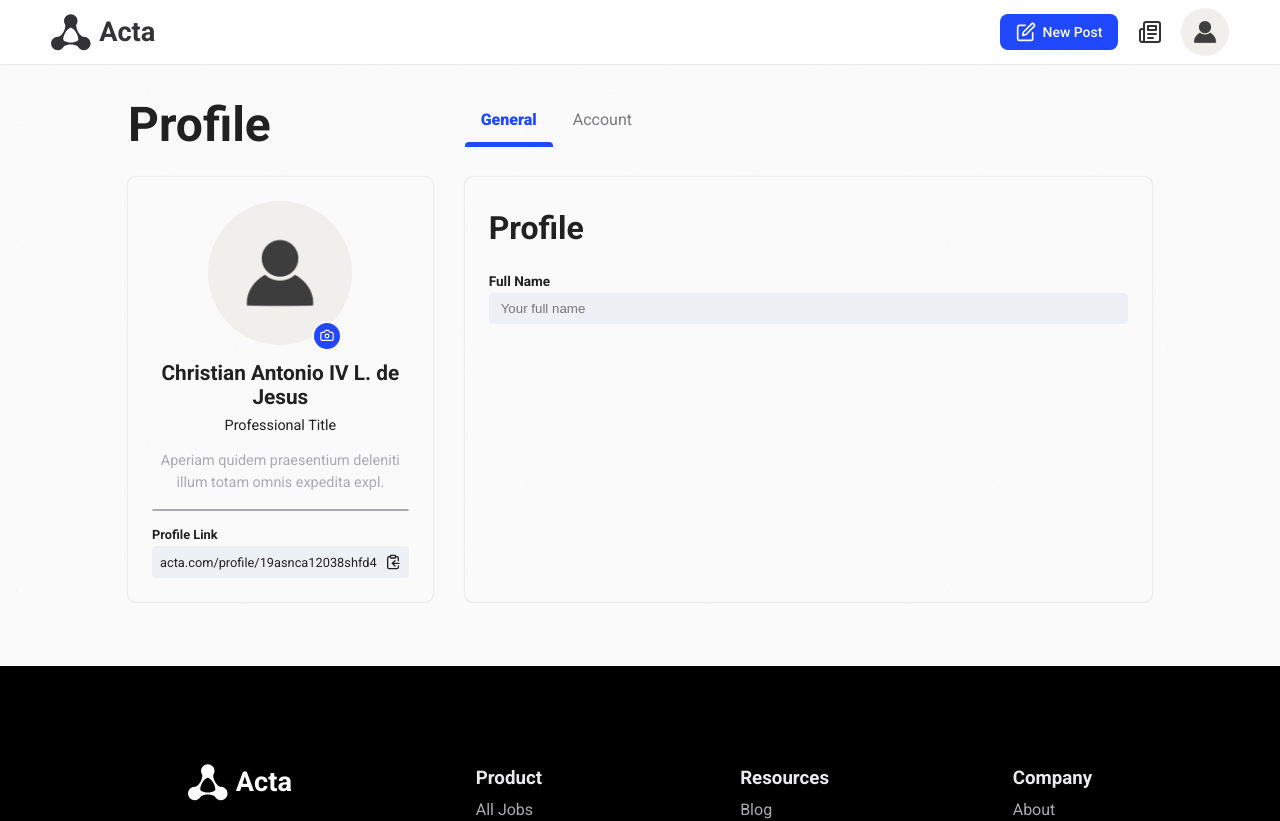
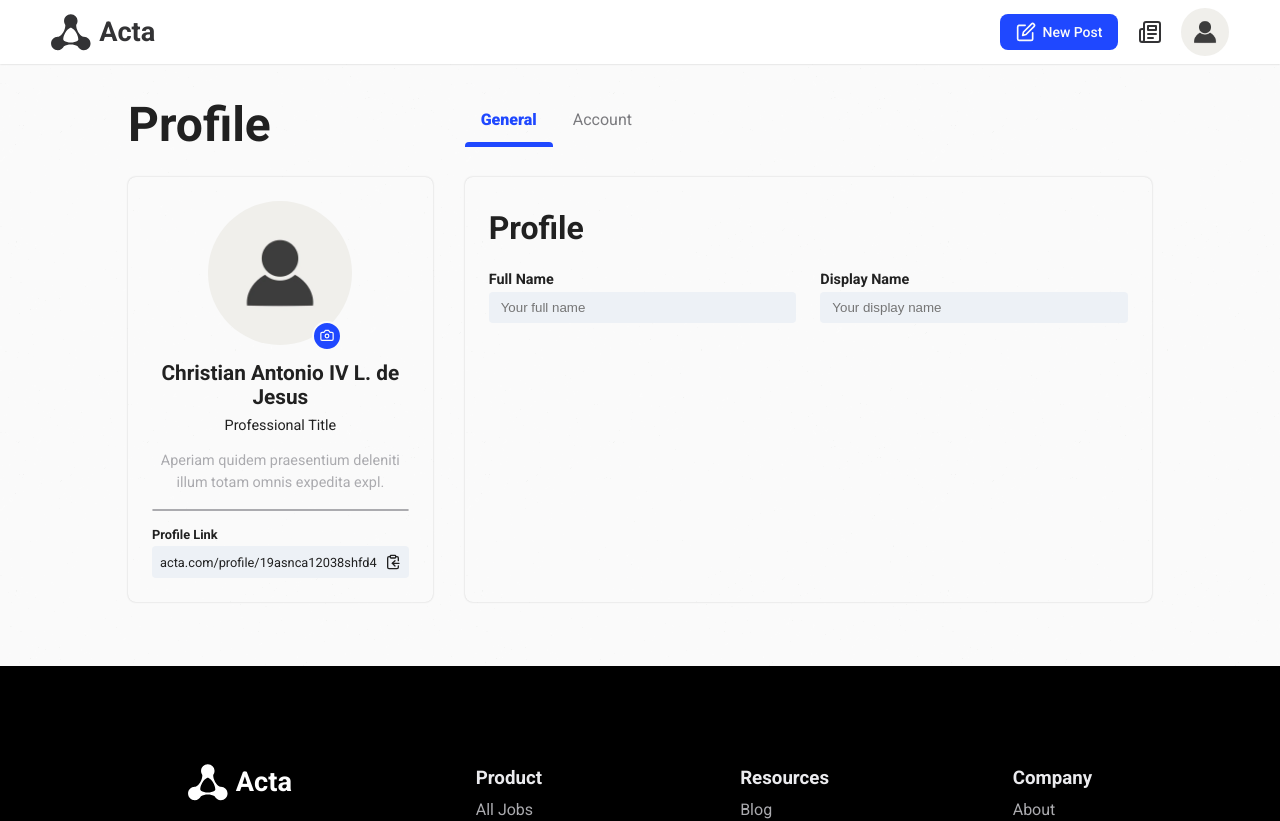
Before and after one commit to Luzefiru/Acta, a React (Create React App) app: page /profile/test in a window 1280 px wide. Shown: the top 821 px of the page. Built offline with nearby package versions, Linux system fonts and the light colour scheme.

Commit message:
feat: add grid to TabGeneral

```diff
--- a/src/components/forms/TextField.css
+++ b/src/components/forms/TextField.css
@@ -5,7 +5,7 @@
 
 .TextField__label {
   font-weight: 600;
-  font-size: 0.85rem;
+  font-size: 0.9rem;
 }
 
 .TextField__input {
--- a/src/components/forms/TextField.jsx
+++ b/src/components/forms/TextField.jsx
@@ -1,9 +1,9 @@
 import './TextField.css';
 
 function TextField(props) {
-  const { label, id, placeholder } = props;
+  const { className, label, id, placeholder } = props;
   return (
-    <div className="TextField">
+    <div className={`TextField ${className}`}>
       <label className="TextField__label" for={id}>
         {label}
       </label>
--- a/src/pages/Profile/ProfileCard.css
+++ b/src/pages/Profile/ProfileCard.css
@@ -39,7 +39,6 @@
   margin-top: 16px;
   margin-bottom: 8px;
   font-size: 1.3rem;
-  color: var(--text);
 }
 
 .ProfileCard__title {
@@ -71,7 +70,6 @@
   width: 100%;
   font-size: 0.8rem;
   font-weight: 600;
-  color: var(--text);
   margin-bottom: 4px;
 }
 
--- a/src/pages/Profile/TabGeneral.css
+++ b/src/pages/Profile/TabGeneral.css
@@ -14,3 +14,34 @@
   all: unset;
   width: 100%;
 }
+
+.TabGeneral__fieldset.profile {
+  display: grid;
+  grid-template-areas:
+    'fullName displayName'
+    'title title'
+    'location location'
+    'bio bio';
+  grid-template-columns: 1fr 1fr;
+  column-gap: 24px;
+}
+
+.TabGeneral__fieldset__fullName {
+  grid-area: fullName;
+}
+
+.TabGeneral__fieldset__displayName {
+  grid-area: displayName;
+}
+
+.TabGeneral__fieldset__title {
+  grid-area: title;
+}
+
+.TabGeneral__fieldset__location {
+  grid-area: location;
+}
+
+.TabGeneral__fieldset__bio {
+  grid-area: bio;
+}
--- a/src/pages/Profile/TabGeneral.jsx
+++ b/src/pages/Profile/TabGeneral.jsx
@@ -5,11 +5,18 @@ function TabGeneral() {
   return (
     <form className="TabGeneral">
       <h2 className="TabGeneral__header">Profile</h2>
-      <fieldset className="TabGeneral__fieldset">
+      <fieldset className="TabGeneral__fieldset profile">
         <TextField
+          className="TabGeneral__fieldset__fullName"
           id="fullName"
           label="Full Name"
           placeholder="Your full name"
+        />
+        <TextField
+          className="TabGeneral__fieldset__displayName"
+          id="dsiplayName"
+          label="Display Name"
+          placeholder="Your display name"
         />
       </fieldset>
     </form>
```
